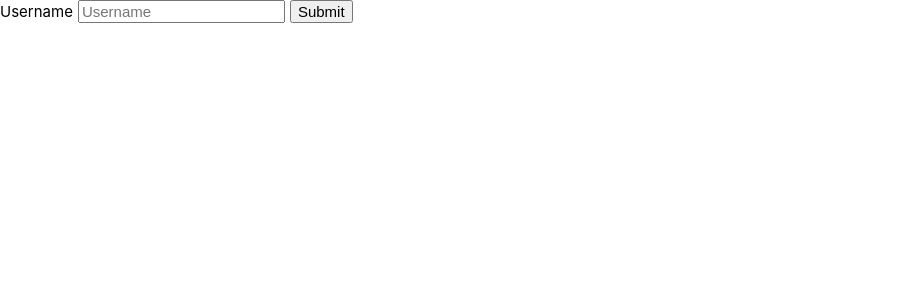
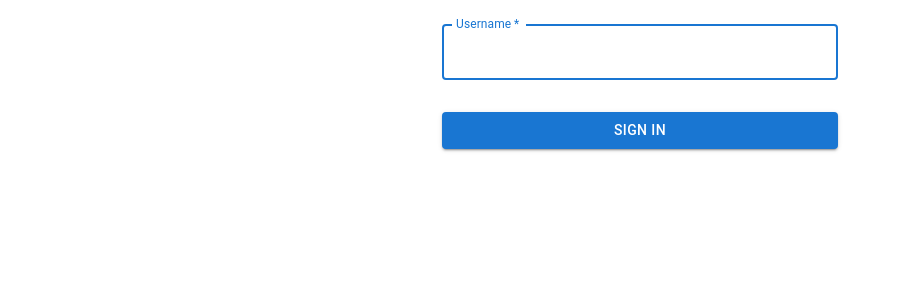
Before and after one commit to samiul123/AuditLog, a React (Create React App) app in the folder frontend/: page /login in a window 1280 px wide. Shown: the top 300 px of the page, without its empty margins (0-901 px from the left). Built offline with nearby package versions, Linux system fonts and the light colour scheme.

Commit message:
Integrate Material UI in Login screen

```diff
--- a/frontend/package.json
+++ b/frontend/package.json
@@ -3,6 +3,9 @@
   "version": "0.1.0",
   "private": true,
   "dependencies": {
+    "@emotion/react": "^11.7.1",
+    "@emotion/styled": "^11.6.0",
+    "@mui/material": "^5.2.6",
     "@testing-library/jest-dom": "^5.16.1",
     "@testing-library/react": "^12.1.2",
     "@testing-library/user-event": "^13.5.0",
--- a/frontend/src/component/login/Login.js
+++ b/frontend/src/component/login/Login.js
@@ -1,5 +1,5 @@
 import React, {useState} from "react";
-import './Login.css'
+import {Box, Button, Container, TextField} from "@mui/material";
 
 const Login = (props) => {
     const [userName, setUserName] = useState("");
@@ -12,18 +12,30 @@ const Login = (props) => {
     }
 
     return (
-        <form onSubmit={handleSubmit}>
-            <label>
-                Username
-                <input placeholder="Username"
-                       name="username"
-                       type="text"
-                       value={userName}
-                       onChange={handleChange}
+        <Container component="main" maxWidth="xs">
+            <Box component="form" onSubmit={handleSubmit} sx={{mt: 1}}>
+                <TextField
+                    margin="normal"
+                    required
+                    fullWidth
+                    id="username"
+                    label="Username"
+                    name="username"
+                    autoComplete="username"
+                    autoFocus
+                    value={userName}
+                    onChange={handleChange}
                 />
-            </label>
-            <input type="submit" value="Submit"/>
-        </form>
+            </Box>
+            <Button
+                type="submit"
+                fullWidth
+                variant="contained"
+                sx={{mt: 3, mb: 2}}
+            >
+                Sign In
+            </Button>
+        </Container>
     )
 }
 
```
Also changed, not shown: frontend/src/component/common/Layout.js (+1 -8 lines).
